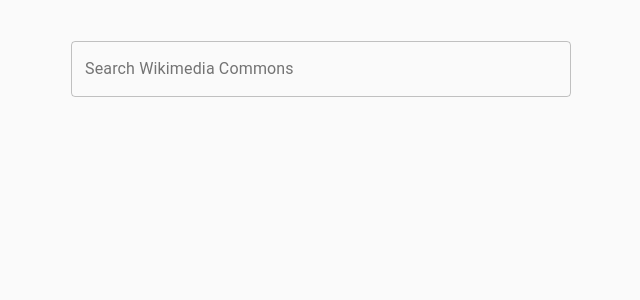
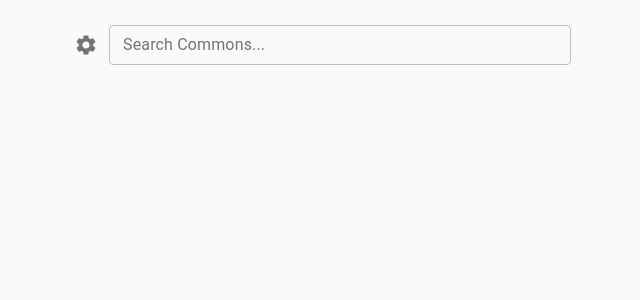
Before and after one commit to aiviskless/wikimedia-commons-search, a React app: page / in a window 1280 px wide. Shown: the top 300 px of the page, without its empty margins (319-959 px from the left). Built offline with nearby package versions, Linux system fonts and the light colour scheme; what wikibase-sdk would draw is missing.

Commit message:
Add search including subclasses

```diff
--- a/package.json
+++ b/package.json
@@ -6,6 +6,7 @@
   "dependencies": {
     "@babel/core": "7.12.3",
     "@material-ui/core": "^4.11.3",
+    "@material-ui/icons": "^4.11.2",
     "@material-ui/lab": "^4.0.0-alpha.57",
     "@pmmmwh/react-refresh-webpack-plugin": "0.4.3",
     "@svgr/webpack": "5.5.0",
--- a/src/App.jsx
+++ b/src/App.jsx
@@ -13,6 +13,11 @@
     display: 'flex',
     flexDirection: 'column',
     alignItems: 'center',
+  },
+
+  inputWrapper: {
+    marginBottom: 16,
+    width: '100%',
   },
 });
 
@@ -30,7 +35,10 @@
 
   return (
     <div className={classes.root}>
-      <Input setNoResults={setNoResults} setEntityMediaResults={setEntityMediaResults} />
+      <div className={classes.inputWrapper}>
+        <Input setNoResults={setNoResults} setEntityMediaResults={setEntityMediaResults} />
+
+      </div>
 
       {entityMediaResults.length > 0 && (
         <Box display="flex" flexWrap="wrap" justifyContent="center">
--- a/src/components/Input.jsx
+++ b/src/components/Input.jsx
@@ -1,11 +1,14 @@
 import React, {
-  useEffect, useRef, useState,
+  useEffect,
+  useRef,
+  useState,
+  useCallback,
 } from 'react';
 import WBK from 'wikibase-sdk';
 import TextField from '@material-ui/core/TextField';
 import Autocomplete from '@material-ui/lab/Autocomplete';
 import {
-  Box, CircularProgress,
+  CircularProgress, makeStyles,
 } from '@material-ui/core';
 import { isMobile } from 'react-device-detect';
 import SPARQLQueryDispatcher from '../utils/SPARQLQueryDispatcher';
@@ -13,10 +16,29 @@
 import {
   MEDIA_LIMIT, TIMEOUT_FOR_SEARCH, WCQS_ENDPOINT,
 } from '../consts';
+import SearchSettings from './SearchSettings';
 
 const wdk = WBK({
   instance: 'https://www.wikidata.org',
   sparqlEndpoint: 'https://query.wikidata.org/sparql',
+});
+
+const useStyles = makeStyles({
+  root: {
+    maxWidth: 500,
+    width: '100%',
+    display: 'flex',
+    alignItems: 'center',
+    margin: '0 auto',
+  },
+
+  autocomplete: {
+    width: '100%',
+  },
+
+  searchSettingsWrapper: {
+    marginRight: 8,
+  },
 });
 
 const Input = ({ setNoResults, setEntityMediaResults }) => {
@@ -25,18 +47,24 @@
   const [inputValue, setInputValue] = useState('');
   const [inputSearchResults, setInputSearchResults] = useState([]);
 
+  // settings
+  const [includeSubclassSearch, setIncludeSubclassSearch] = useState(true);
+
   const timer = useRef(null);
 
-  const handleOnValueChange = (event, newValue) => {
-    setValue(newValue);
+  const classes = useStyles();
 
-    if (!newValue) return false;
+  const searchCommons = useCallback((valueToSearch) => {
+    if (!valueToSearch) return false;
 
     setEntityMediaResults([]);
 
-    const sparqlQuery = `
+    let newEntityMediaResults = [];
+
+    // define first query
+    let sparqlQuery = `
       SELECT ?file ?thumb ?fileOrig ?fileLabel ?encoding WHERE {
-        ?file wdt:P180 wd:${newValue.id} .
+        ?file wdt:P180 wd:${valueToSearch.id} .
         ?file schema:contentUrl ?url .
         ?file schema:encodingFormat ?encoding .
         SERVICE wikibase:label { bd:serviceParam wikibase:language "[AUTO_LANGUAGE],en". }
@@ -48,16 +76,60 @@
     const queryDispatcher = new SPARQLQueryDispatcher(WCQS_ENDPOINT);
 
     queryDispatcher.query(sparqlQuery).then((data) => {
-      if (data.results.bindings.length === 0) {
-        setNoResults(true);
-      } else {
-        setEntityMediaResults(data.results.bindings);
-        setNoResults(false);
+      newEntityMediaResults = newEntityMediaResults.concat(data.results.bindings);
+      setNoResults(false);
+
+      setEntityMediaResults([...newEntityMediaResults]);
+
+      if (!includeSubclassSearch) {
+        if (newEntityMediaResults.length === 0) setNoResults(true);
+        return true;
       }
+
+      // define query that searches for subclasses as well
+      sparqlQuery = `
+        SELECT DISTINCT ?item ?itemLabel ?image ?file ?thumb ?fileOrig ?fileLabel ?encoding
+        WITH
+        { SELECT ?item ?itemLabel WHERE
+          { SERVICE <https://query.wikidata.org/sparql>
+            { ?item wdt:P31/wdt:P279* wd:${valueToSearch.id} .
+              SERVICE wikibase:label { bd:serviceParam wikibase:language "[AUTO_LANGUAGE],en". ?item rdfs:label ?itemLabel .}
+            }
+          }
+        } AS %Wikidataitems
+
+        WHERE {
+          INCLUDE %Wikidataitems .
+          ?file wdt:P180 ?item.
+          ?file schema:contentUrl ?url .
+          ?file schema:encodingFormat ?encoding .
+          SERVICE wikibase:label { bd:serviceParam wikibase:language "[AUTO_LANGUAGE],en". }
+          bind(iri(concat("http://commons.wikimedia.org/wiki/Special:FilePath/", wikibase:decodeUri(substr(str(?url),53)), "?width=${isMobile ? 100 : 200}")) AS ?thumb)
+          bind(iri(concat("http://commons.wikimedia.org/wiki/Special:FilePath/", wikibase:decodeUri(substr(str(?url),53)))) AS ?fileOrig)
+        } limit ${MEDIA_LIMIT}
+      `;
+
+      // eslint-disable-next-line no-shadow
+      queryDispatcher.query(sparqlQuery).then((data) => {
+        newEntityMediaResults = newEntityMediaResults.concat(data.results.bindings);
+        setEntityMediaResults([...newEntityMediaResults]);
+        if (newEntityMediaResults.length === 0) setNoResults(true);
+      });
+
+      return true;
     });
 
     return true;
+  }, [includeSubclassSearch, setEntityMediaResults, setNoResults]);
+
+  const handleOnValueChange = (event, newValue) => {
+    setValue(newValue);
   };
+
+  // search again on includeSubclassSearch
+  useEffect(() => {
+    searchCommons(value);
+  }, [includeSubclassSearch, value, searchCommons]);
 
   useEffect(() => {
     if (inputValue === '') {
@@ -84,7 +156,14 @@
   }, [inputValue, setNoResults]);
 
   return (
-    <Box maxWidth={500} width="100%">
+    <div className={classes.root}>
+      <div className={classes.searchSettingsWrapper}>
+        <SearchSettings
+          setIncludeSubclassSearch={setIncludeSubclassSearch}
+          includeSubclassSearch={includeSubclassSearch}
+        />
+      </div>
+
       <Autocomplete
         clearOnBlur={false}
         autoHighlight
@@ -96,15 +175,16 @@
         loading={loading}
         filterOptions={(x) => x}
         value={value}
+        size="small"
         onChange={handleOnValueChange}
         onInputChange={(event, newInputValue) => {
           setInputValue(newInputValue);
         }}
+        className={classes.autocomplete}
         renderInput={(params) => (
           <TextField
             {...params}
-            label="Search Wikimedia Commons"
-            margin="normal"
+            label="Search Commons..."
             variant="outlined"
             InputProps={{
               ...params.InputProps,
@@ -118,7 +198,7 @@
           />
         )}
       />
-    </Box>
+    </div>
   );
 };
 
--- a/src/components/MediaBox.jsx
+++ b/src/components/MediaBox.jsx
@@ -67,7 +67,7 @@
 
 const MediaBox = ({
   data: {
-    thumb, fileLabel, file, encoding, fileOrig,
+    thumb, fileLabel, file, encoding, fileOrig, itemLabel,
   },
   onClick = () => {},
 }) => {
@@ -100,14 +100,23 @@
           {formatTitle(getImageFilenameFromWDCFilePath(fileOrig.value))}
         </Typography>
 
-        {fileLabel?.['xml:lang'] && (
+        {fileLabel?.['xml:lang'] ? (
           <Typography
             color="textSecondary"
             className={classes.desc}
           >
             {formatDesc(fileLabel.value)}
           </Typography>
-        )}
+        )
+          // show Wikidata item description if file description unavailable
+          : itemLabel?.value && (
+            <Typography
+              color="textSecondary"
+              className={classes.desc}
+            >
+              {formatDesc(itemLabel.value)}
+            </Typography>
+          )}
       </CardContent>
 
       <CardActions>
--- /dev/null
+++ b/src/components/SearchSettings.jsx
@@ -0,0 +1,79 @@
+import React, { useState } from 'react';
+import SettingsIcon from '@material-ui/icons/Settings';
+import {
+  Checkbox, FormControlLabel, IconButton, makeStyles, Popover,
+} from '@material-ui/core';
+
+const useStyles = makeStyles({
+  popoverContent: {
+    padding: '8px 16px',
+
+    '& .MuiFormControlLabel-labelPlacementStart': {
+      margin: 0,
+    },
+  },
+});
+
+const SearchSettings = ({
+  setIncludeSubclassSearch,
+  includeSubclassSearch,
+}) => {
+  const [anchorEl, setAnchorEl] = useState(null);
+
+  const handleClick = (event) => {
+    setAnchorEl(event.currentTarget);
+  };
+
+  const handleClose = () => {
+    setAnchorEl(null);
+  };
+
+  const handleChange = (event) => {
+    setIncludeSubclassSearch(event.target.checked);
+  };
+
+  const open = Boolean(anchorEl);
+  const id = open ? 'simple-popover' : undefined;
+
+  const classes = useStyles();
+
+  return (
+    <div>
+      <IconButton
+        size="small"
+        aria-describedby={id}
+        onClick={handleClick}
+      >
+        <SettingsIcon />
+      </IconButton>
+      <Popover
+        id={id}
+        open={open}
+        anchorEl={anchorEl}
+        onClose={handleClose}
+        anchorOrigin={{
+          vertical: 'bottom',
+          horizontal: 'center',
+        }}
+        transformOrigin={{
+          vertical: 'top',
+          horizontal: 'center',
+        }}
+      >
+        <div className={classes.popoverContent}>
+          <FormControlLabel
+            value="start"
+            checked={includeSubclassSearch}
+            onChange={handleChange}
+            control={<Checkbox size="small" />}
+            label="Include subclass search"
+            labelPlacement="start"
+          />
+        </div>
+      </Popover>
+    </div>
+
+  );
+};
+
+export default SearchSettings;
```
